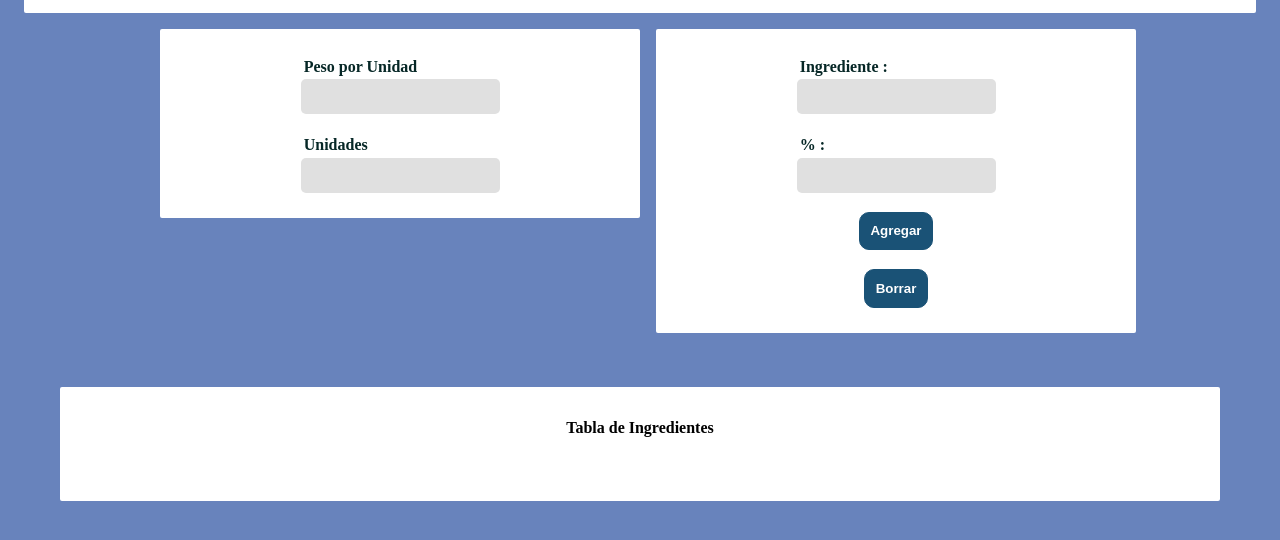
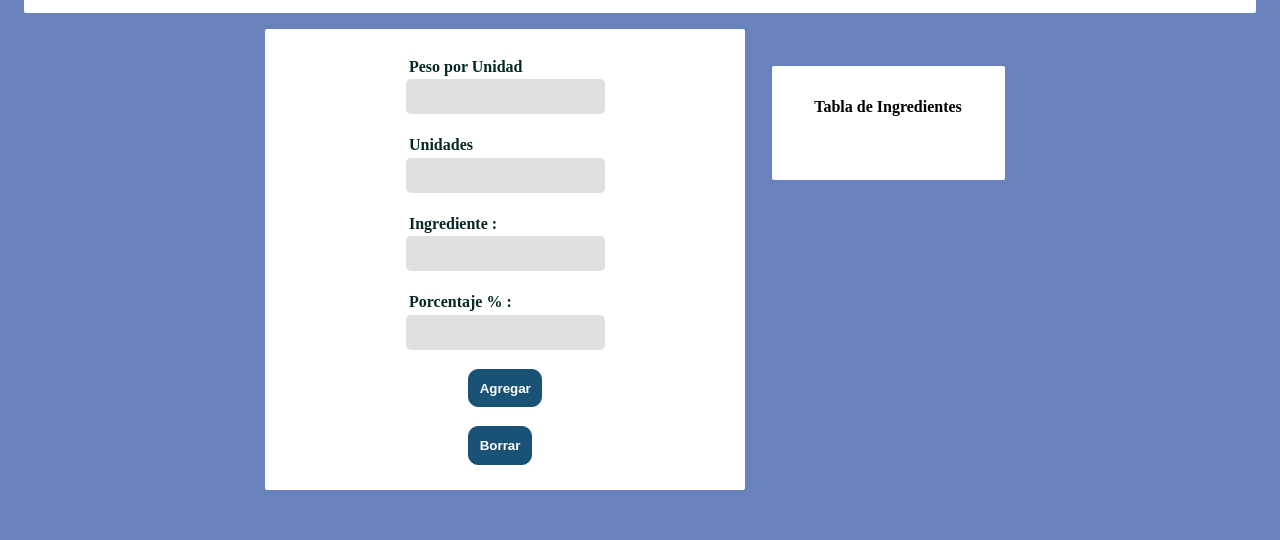
Before and after one commit to jcds1982/juliusbakery-2, a website with bundled scripts: page index.html in a window 1280 px wide. Shown: the part 72-612 px from the top of the page. Built offline with nearby package versions, Linux system fonts and the light colour scheme; a web font is replaced by a local one.

Commit message:
Reformating PanelS

```diff
--- a/index.html
+++ b/index.html
@@ -1,14 +1,14 @@
 <!DOCTYPE html>
 <html lang="en">
 <head>
-        <meta charset="UTF-8" />
+    <meta charset="UTF-8"/>
     <meta
             name="viewport"
             content="width=device-width, user-scalable=no, initial-scale=1.0, maximum-scale=1.0, minimum-scale=1.0"
     />
     <!--    TODO: I need to set up labels that be translatable -->
     <title>Formula Panadera</title>
-        <link rel="stylesheet" href="style/style.css" />
+    <link rel="stylesheet" href="style/style.css"/>
     <script defer src="lib/main.js" type="module"></script>
 </head>
 
@@ -17,11 +17,12 @@
     <div class="title">Formula Panadera</div>
 </div>
 <div class="app">
+    <div class="container container-column">
         <!-- PANEL A - Weight per Units, and requested Units -->
-            <div class="container container-column" id="panelA"></div>
-
+        <div id="panelA"></div>
         <!-- PANEL B - Ingredients, Percentages and Weight -->
-            <div class="container container-column" id="panelB"></div>
+        <div id="panelB"></div>
+        <div class=" container-column" id="buttons"></div>
     </div>
     <!-- PANEL C - Ingredients table -->
     <div class="card">
@@ -30,5 +31,14 @@
             <div class="table-container" id="ingredientsTable"></div>
         </div>
     </div>
+
+</div>
+<!-- PANEL C - Ingredients table -->
+<!--<div class="card">-->
+<!--    <div class="card-content">-->
+<!--        <div class="card-title">Tabla de Ingredientes</div>-->
+<!--        <div class="table-container" id="ingredientsTable"></div>-->
+<!--    </div>-->
+<!--</div>-->
 </body>
 </html>
--- a/lib/panels/panels.js
+++ b/lib/panels/panels.js
@@ -1,46 +1,20 @@
-export const panelA = [
-    {
-        panel: "panelA",
-        id: "weightPerUnit",
-        label: "Peso por Unidad",
-        inputType: "text",
-    },
-    {
-        panel: "panelA",
-        id: "units",
-        label: "Unidades",
-        inputType: "text",
-    },
-];
+export const panelA = [{
+    panel: "panelA", id: "weightPerUnit", label: "Peso por Unidad", inputType: "text",
+}, {
+    panel: "panelA", id: "units", label: "Unidades", inputType: "text",
+},];
 
-export const panelB = [
-    {
-        panel: "panelB",
-        id: "pnb_ingredient",
-        label: "Ingrediente :",
-        inputType: "text",
-        calcuationType: "",
-    },
-    {
-        panel: "panelB",
-        id: "pnb_percentage",
-        label: "% :",
-        inputType: "text",
-        calcuationType: "percentage",
-    },
-    {
-        panel: "panelB",
-        id: "AddIngredient",
-        label: "Agregar",
-        inputType: "button",
-    },
-    {
-        panel: "panelB",
-        id: "ClearTable",
-        label: "Borrar",
-        inputType: "button",
-    },
-];
+export const panelB = [{
+    panel: "panelB", id: "pnb_ingredient", label: "Ingrediente :", inputType: "text", calcuationType: "",
+}, {
+    panel: "panelB", id: "pnb_percentage", label: "Porcentaje % :", inputType: "text", calcuationType: "percentage",
+}, ];
+
+export const buttons = [{
+    panel: "buttons", id: "AddIngredient", label: "Agregar", inputType: "button",
+}, {
+    panel: "buttons", id: "ClearTable", label: "Borrar", inputType: "button",
+},];
 
 export const weightUnitIds = ["weightPerUnit", "units"];
 
```
Also changed, not shown: lib/controller.js. Lines whose indentation alone changed are shown as unchanged.
